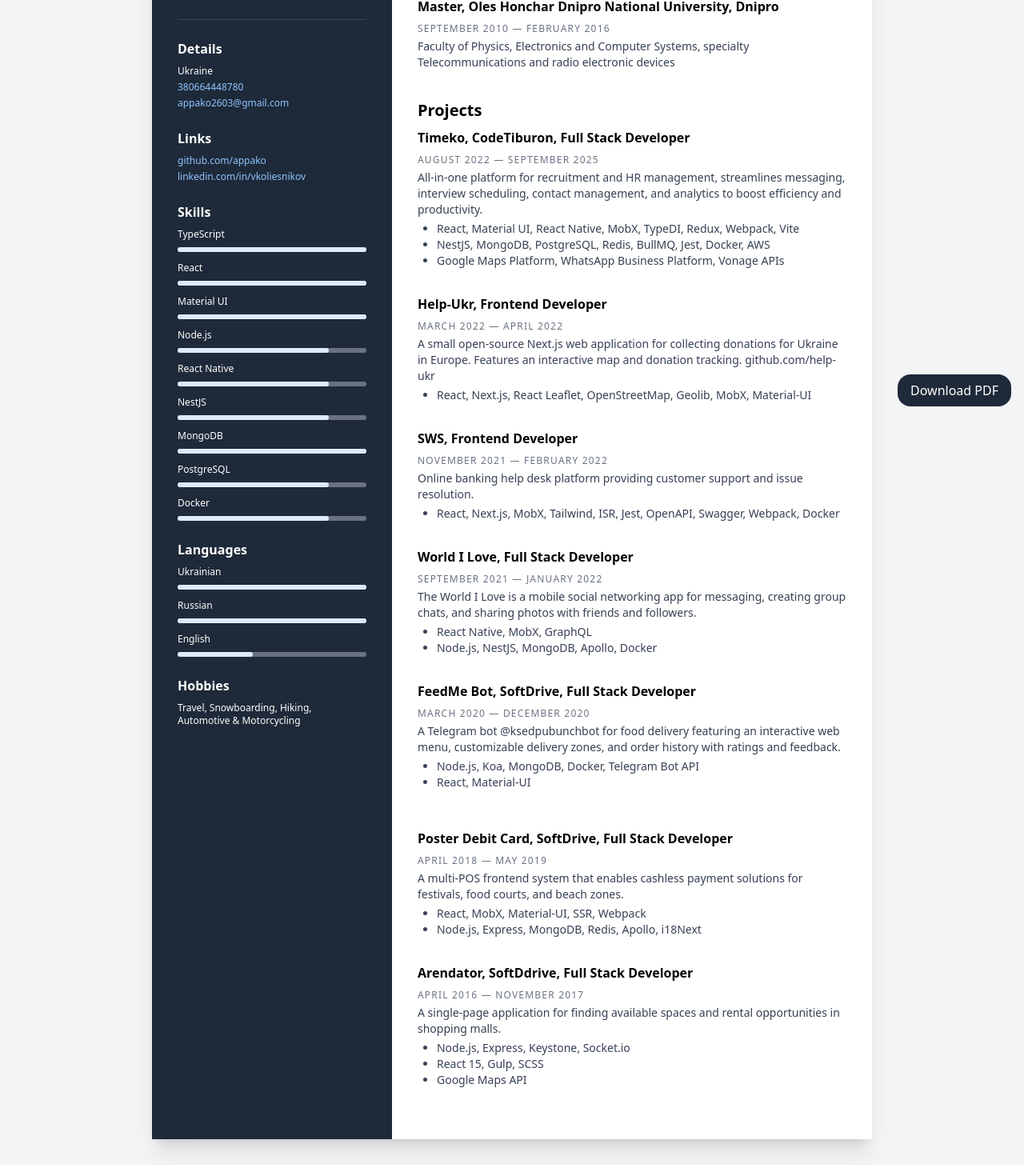
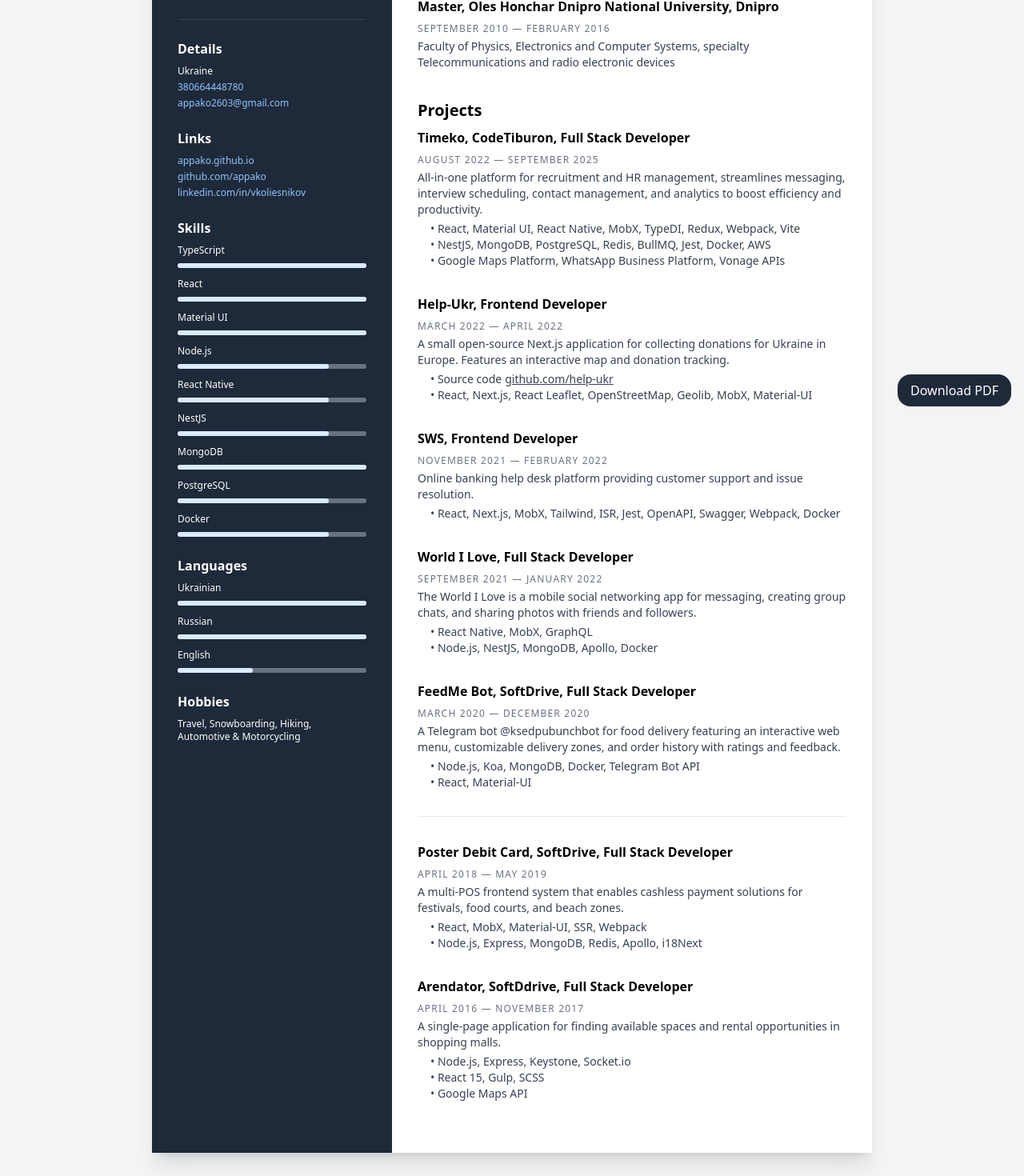
Before and after one commit to appako/appako.github.io, a React app: page / in a window 1280 px wide. Shown: the part 276-1746 px from the top of the page at 80% size. Built offline with nearby package versions, Linux system fonts and the light colour scheme.

Commit message:
Enhance resume layout and content

```diff
--- a/src/resume.tsx
+++ b/src/resume.tsx
@@ -27,7 +27,9 @@ export const Resume: FC = () => {
         <Sidebar>
           <General firstName="Vladyslav" lastName="Koliesnikov" job="Full Stack Developer" photo="photo.png" />
           <Details country="Ukraine" phone="380664448780" email="appako2603@gmail.com" />
-          <Links links={['https://github.com/appako', 'https://linkedin.com/in/vkoliesnikov']} />
+          <Links
+            links={['https://appako.github.io', 'https://github.com/appako', 'https://linkedin.com/in/vkoliesnikov']}
+          />
           <Skills
             skills={[
               { name: 'TypeScript', level: 5 },
@@ -78,9 +80,9 @@ export const Resume: FC = () => {
               contact management, and analytics to boost efficiency and productivity.
             </SectionContent>
             <SectionList>
-              <li>React, Material UI, React Native, MobX, TypeDI, Redux, Webpack, Vite</li>
-              <li>NestJS, MongoDB, PostgreSQL, Redis, BullMQ, Jest, Docker, AWS</li>
-              <li>Google Maps Platform, WhatsApp Business Platform, Vonage APIs</li>
+              <li>• React, Material UI, React Native, MobX, TypeDI, Redux, Webpack, Vite</li>
+              <li>• NestJS, MongoDB, PostgreSQL, Redis, BullMQ, Jest, Docker, AWS</li>
+              <li>• Google Maps Platform, WhatsApp Business Platform, Vonage APIs</li>
             </SectionList>
           </SectionWrapper>
 
@@ -88,11 +90,17 @@ export const Resume: FC = () => {
             <SectionTitle>Help-Ukr, Frontend Developer</SectionTitle>
             <SectionSubTitle>March 2022 — April 2022</SectionSubTitle>
             <SectionContent>
-              A small open-source Next.js web application for collecting donations for Ukraine in Europe. Features an
-              interactive map and donation tracking. <a href="http://github.com/help-ukr">github.com/help-ukr</a>
+              A small open-source Next.js application for collecting donations for Ukraine in Europe. Features an
+              interactive map and donation tracking.
             </SectionContent>
             <SectionList>
-              <li>React, Next.js, React Leaflet, OpenStreetMap, Geolib, MobX, Material-UI</li>
+              <li>
+                • <span className="mr-1">Source code</span>
+                <a href="http://github.com/help-ukr/donations-management-app" className="underline">
+                  github.com/help-ukr
+                </a>
+              </li>
+              <li>• React, Next.js, React Leaflet, OpenStreetMap, Geolib, MobX, Material-UI</li>
             </SectionList>
           </SectionWrapper>
 
@@ -103,7 +111,7 @@ export const Resume: FC = () => {
               Online banking help desk platform providing customer support and issue resolution.
             </SectionContent>
             <SectionList>
-              <li>React, Next.js, MobX, Tailwind, ISR, Jest, OpenAPI, Swagger, Webpack, Docker</li>
+              <li>• React, Next.js, MobX, Tailwind, ISR, Jest, OpenAPI, Swagger, Webpack, Docker</li>
             </SectionList>
           </SectionWrapper>
 
@@ -115,8 +123,8 @@ export const Resume: FC = () => {
               with friends and followers.
             </SectionContent>
             <SectionList>
-              <li>React Native, MobX, GraphQL</li>
-              <li>Node.js, NestJS, MongoDB, Apollo, Docker</li>
+              <li>• React Native, MobX, GraphQL</li>
+              <li>• Node.js, NestJS, MongoDB, Apollo, Docker</li>
             </SectionList>
           </SectionWrapper>
 
@@ -128,11 +136,11 @@ export const Resume: FC = () => {
               zones, and order history with ratings and feedback.
             </SectionContent>
             <SectionList>
-              <li>Node.js, Koa, MongoDB, Docker, Telegram Bot API</li>
-              <li>React, Material-UI</li>
+              <li>• Node.js, Koa, MongoDB, Docker, Telegram Bot API</li>
+              <li>• React, Material-UI</li>
             </SectionList>
           </SectionWrapper>
-          <div className="my-2" />
+          <div className="divide bg-gray-200 w-full h-0.25 mb-8" />
           <SectionWrapper>
             <SectionTitle>Poster Debit Card, SoftDrive, Full Stack Developer</SectionTitle>
             <SectionSubTitle>April 2018 — May 2019</SectionSubTitle>
@@ -141,8 +149,8 @@ export const Resume: FC = () => {
               zones.
             </SectionContent>
             <SectionList>
-              <li>React, MobX, Material-UI, SSR, Webpack</li>
-              <li>Node.js, Express, MongoDB, Redis, Apollo, i18Next</li>
+              <li>• React, MobX, Material-UI, SSR, Webpack</li>
+              <li>• Node.js, Express, MongoDB, Redis, Apollo, i18Next</li>
             </SectionList>
           </SectionWrapper>
 
@@ -153,9 +161,9 @@ export const Resume: FC = () => {
               A single-page application for finding available spaces and rental opportunities in shopping malls.
             </SectionContent>
             <SectionList>
-              <li>Node.js, Express, Keystone, Socket.io</li>
-              <li>React 15, Gulp, SCSS</li>
-              <li>Google Maps API</li>
+              <li>• Node.js, Express, Keystone, Socket.io</li>
+              <li>• React 15, Gulp, SCSS</li>
+              <li>• Google Maps API</li>
             </SectionList>
           </SectionWrapper>
         </MainWrapper>
--- a/src/views/download.tsx
+++ b/src/views/download.tsx
@@ -8,7 +8,7 @@ export const Download: FC<{ contentRef: RefObject<HTMLElement | null> }> = ({ co
   }, [contentRef]);
 
   return (
-    <div className="fixed bottom-4 right-4">
+    <div className="fixed bottom-4 right-4 hidden lg:block">
       <button
         className="px-4 py-2 rounded-2xl bg-gray-800 text-white hover:bg-gray-700 transition-colors cursor-pointer"
         onClick={handleDownload}
--- a/src/views/section.tsx
+++ b/src/views/section.tsx
@@ -21,5 +21,5 @@ export const SectionContent: FC<PropsWithChildren> = ({ children }) => {
 };
 
 export const SectionList: FC<PropsWithChildren> = ({ children }) => {
-  return <ul className="list-disc ml-6 text-sm text-gray-700">{children}</ul>;
+  return <ul className="list-item ml-4 text-sm text-gray-700">{children}</ul>;
 };
--- a/src/wrappers/main.wrapper.tsx
+++ b/src/wrappers/main.wrapper.tsx
@@ -1,5 +1,5 @@
 import { FC, PropsWithChildren } from 'react';
 
 export const MainWrapper: FC<PropsWithChildren> = ({ children }) => {
-  return <main className="w-2/3 bg-white p-8 flex flex-col">{children}</main>;
+  return <main className="w-auto sm:w-2/3 bg-white p-8 flex flex-col">{children}</main>;
 };
--- a/src/wrappers/sidebar.wrapper.tsx
+++ b/src/wrappers/sidebar.wrapper.tsx
@@ -2,6 +2,8 @@ import { FC, PropsWithChildren } from 'react';
 
 export const Sidebar: FC<PropsWithChildren> = ({ children }) => {
   return (
-    <aside className="w-1/3 bg-gray-800 text-white flex flex-col items-center py-10 px-8 relative">{children}</aside>
+    <aside className="hidden sm:flex w-1/3 bg-gray-800 text-white flex-col items-center py-10 px-8 relative">
+      {children}
+    </aside>
   );
 };
```
